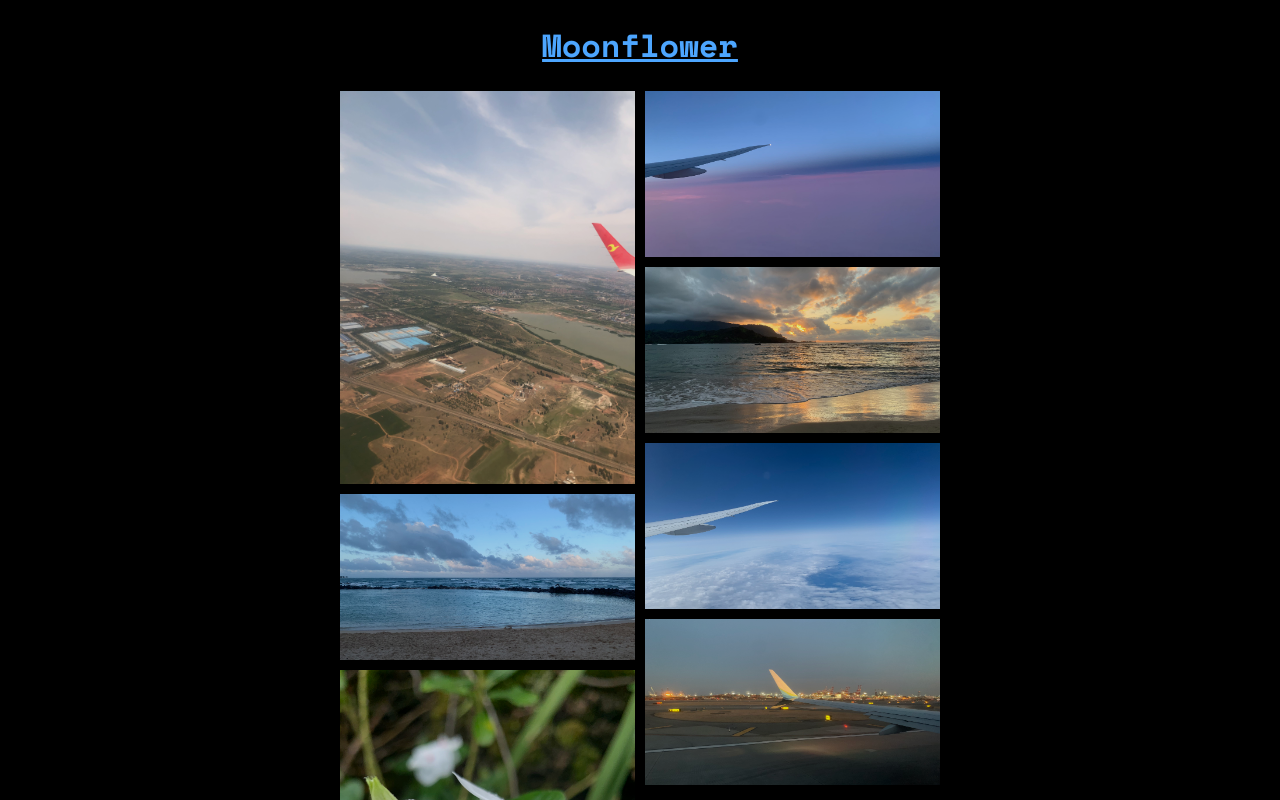
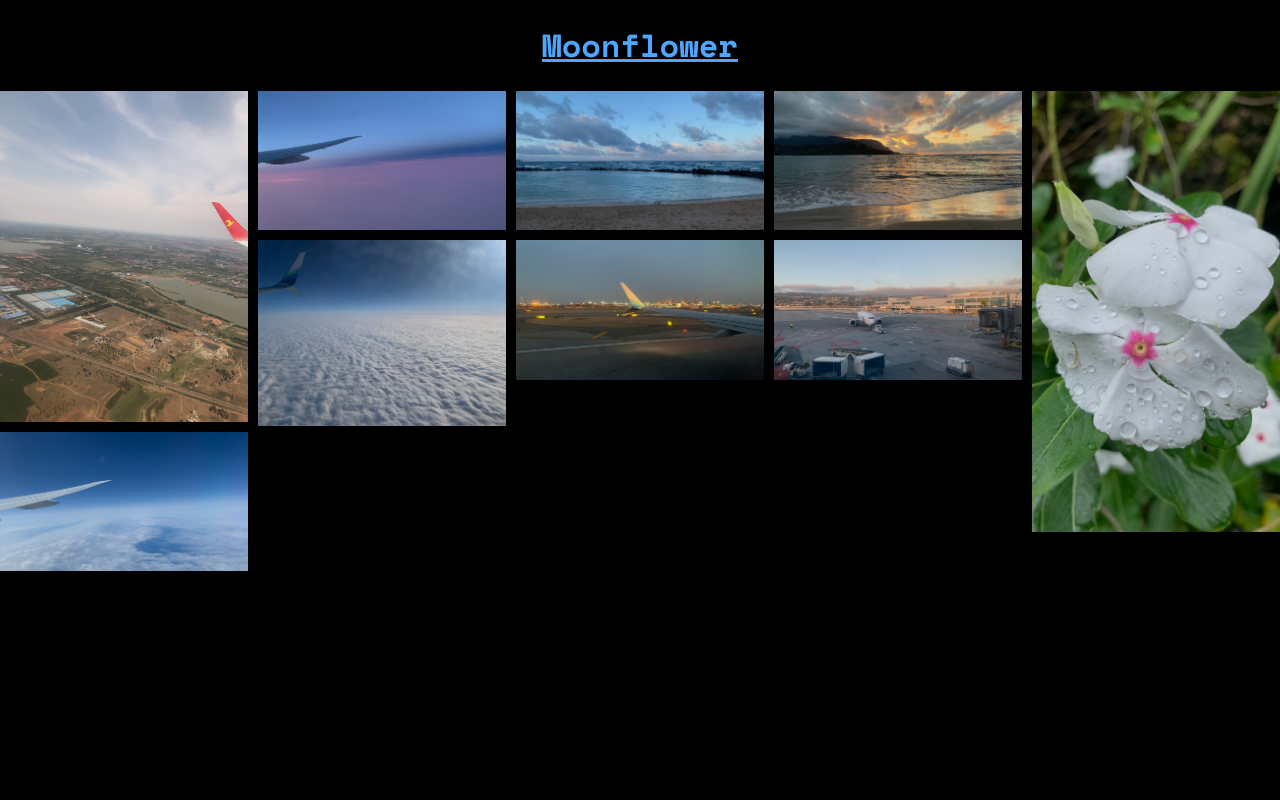
Before and after one commit to Moonflower2022/personal-website, a SvelteKit app: page /photo_gallery in a window 1280 px wide. Shown: the top 800 px of the page. Built offline with nearby package versions, Linux system fonts and the light colour scheme.

Commit message:
fixed styles in main page to allow gallery to be bigger

```diff
--- a/src/routes/+layout.svelte
+++ b/src/routes/+layout.svelte
@@ -39,25 +39,6 @@
 
     :global(main) {
       font-family: "Space Mono", monospace;
-      max-width: 600px;
-      margin: 0 auto;
       color: #fff;
     }
-
-    :global(h1) {
-      text-align: center;
-    }
-
-    :global(ul) {
-      margin-top: 0px;
-      padding-left: 25px;
-    }
-
-    :global(p ~ ul) {
-      margin-top: -10px;
-    }
-
-    :global(.section) {
-      margin-bottom: 1.5rem;
-    }
   </style>
--- a/src/routes/+page.svelte
+++ b/src/routes/+page.svelte
@@ -28,4 +28,26 @@
 </main>
 
 <style>
+    main {
+        max-width: 600px;
+        margin: 0 auto;
+        padding: 0 1rem;
+    }
+
+    h1 {
+      text-align: center;
+    }
+
+    ul {
+      margin-top: 0px;
+      padding-left: 25px;
+    }
+
+    p ~ ul {
+      margin-top: -10px;
+    }
+
+    .section {
+      margin-bottom: 1.5rem;
+    }
 </style>
```
